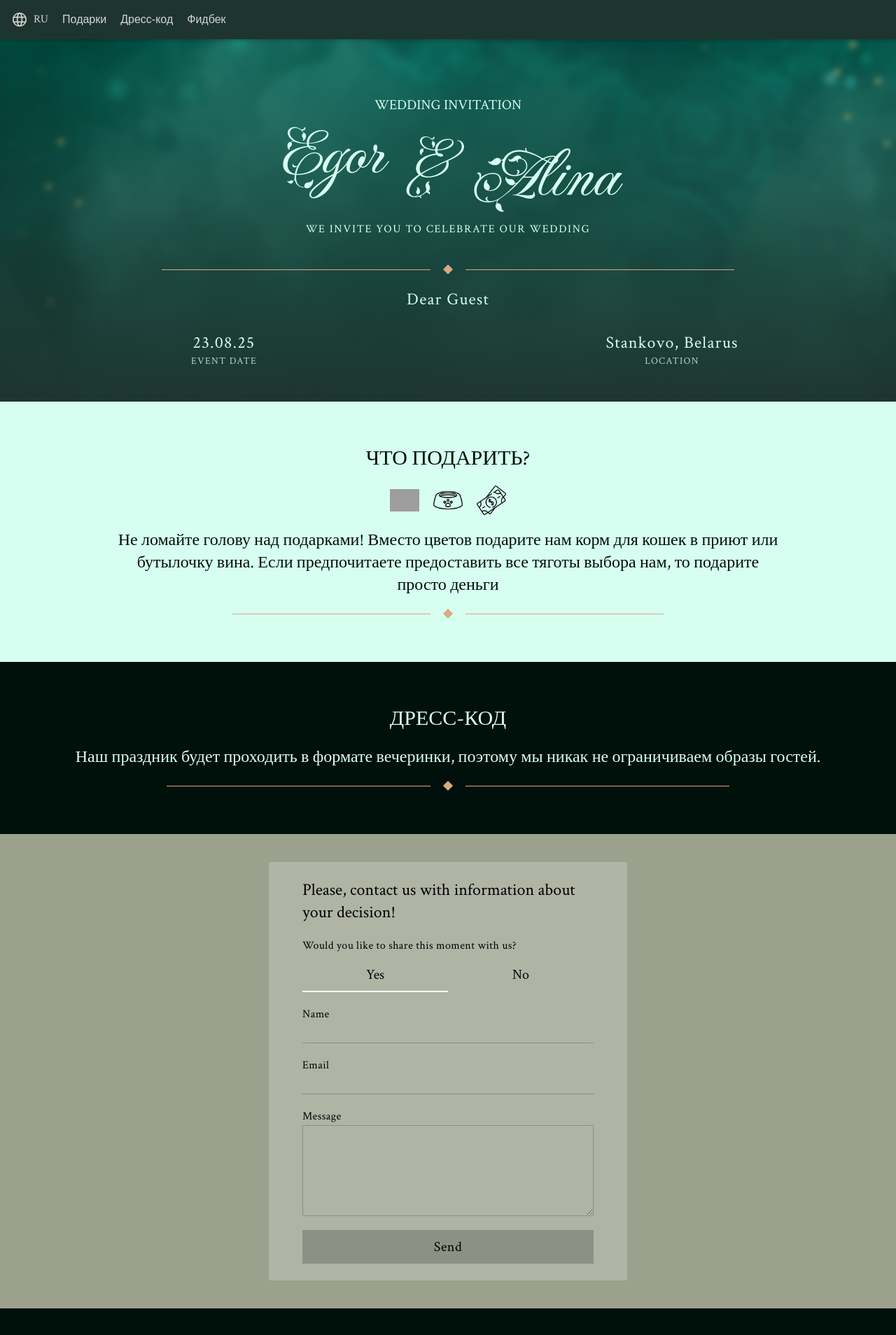
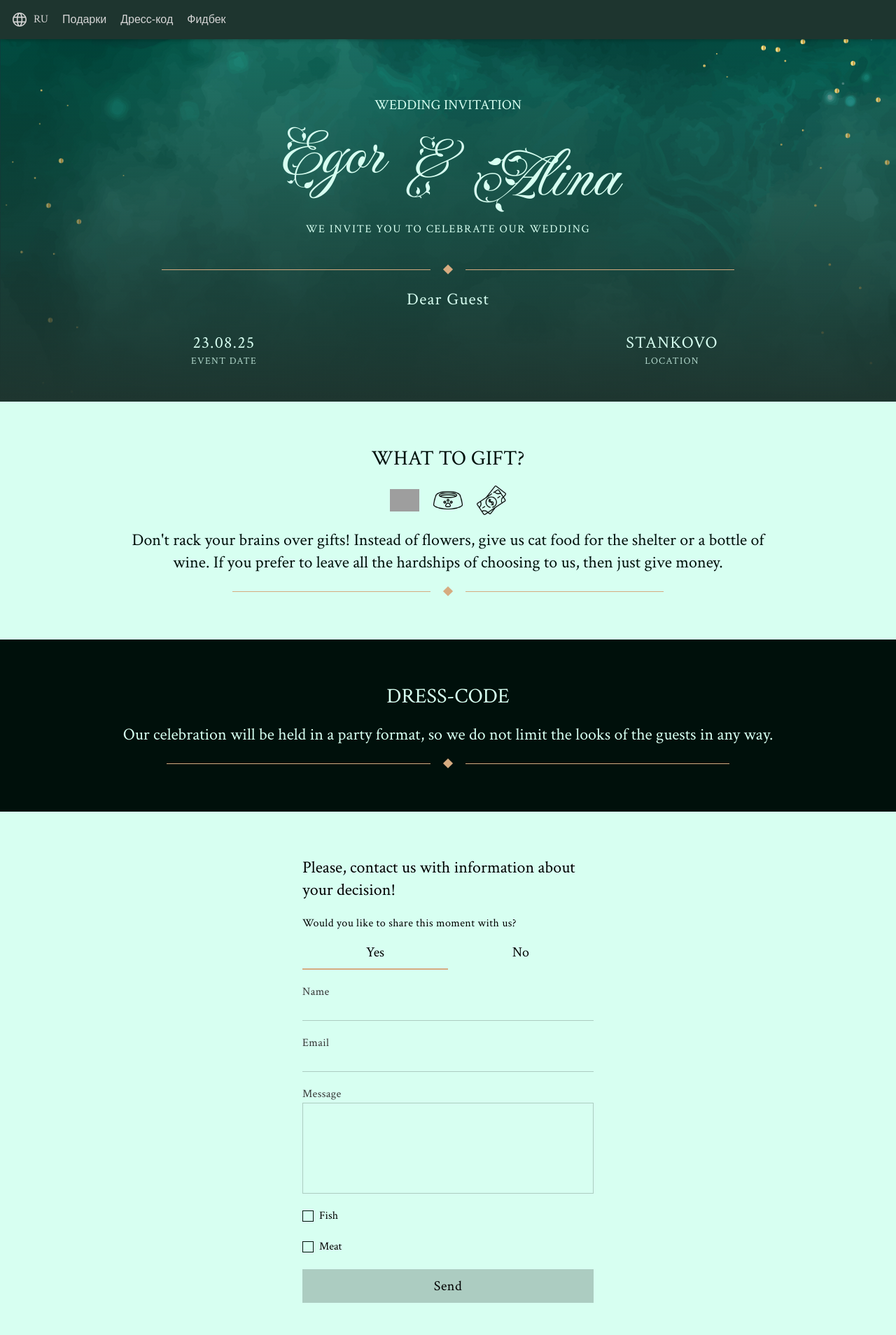
Before and after one commit to egorokunevich/wedding-invitation, a Next.js app: page /en in a window 1280 px wide. Shown: the top 1908 px of the page at 70% size. Before the commit the page ends 1870 px from the top, so only its background shows below. Built offline with nearby package versions, Linux system fonts and the light colour scheme; no server answers; grey boxes are pictures that could not be loaded.

Commit message:
feat: update styles, improve data fprmat sent via email

```diff
--- a/package.json
+++ b/package.json
@@ -16,6 +16,7 @@
     "postcss": "^8.5.3",
     "react": "^19.0.0",
     "react-dom": "^19.0.0",
+    "react-hot-toast": "^2.5.2",
     "tailwindcss": "^4.0.12",
     "tailwindcss-gradients": "^3.0.0"
   },
--- a/public/locales/en.json
+++ b/public/locales/en.json
@@ -6,7 +6,7 @@
   "dearGuest": "Dear Guest",
   "eventDate": "EVENT DATE",
   "location": "LOCATION",
-  "locationName": "Stankovo, Belarus",
+  "locationName": "STANKOVO",
   "contactUs": "Please, contact us with information about your decision!",
   "acceptInfo": "Would you like to share this moment with us?",
   "yes": "Yes",
@@ -15,6 +15,11 @@
   "email": "Email",
   "message": "Message",
   "send": "Send",
+  "sending": "Sending...",
+  "giftsTitle": "What to gift?",
+  "giftsInfo": "Don't rack your brains over gifts! Instead of flowers, give us cat food for the shelter or a bottle of wine. If you prefer to leave all the hardships of choosing to us, then just give money.",
+  "dressCode": "DRESS-CODE",
+  "dressCodeInfo": "Our celebration will be held in a party format, so we do not limit the looks of the guests in any way.",
   "messageSuccess": "Your message has been sent successfully!",
   "messageFailure": "Your message was not sent due to an error!"
 }
--- a/public/locales/ru.json
+++ b/public/locales/ru.json
@@ -15,6 +15,11 @@
   "email": "Адрес электронной почты",
   "message": "Сообщение",
   "send": "Отправить",
+  "sending": "Отправляем...",
+  "giftsTitle": "Что подарить?",
+  "giftsInfo": "Не ломайте голову над подарками! Вместо цветов подарите нам корм для кошек в приют или бутылочку вина. Если предпочитаете предоставить все тяготы выбора нам, то подарите просто деньги.",
+  "dressCode": "ДРЕСС-КОД",
+  "dressCodeInfo": "Наш праздник будет проходить в формате вечеринки, поэтому мы никак не ограничиваем образы гостей.",
   "messageSuccess": "Ваше сообщение было успешно отправлено!",
   "messageFailure": "Ваше сообщение не было доставлено из-за ошибки!"
 }
--- a/src/app/globals.css
+++ b/src/app/globals.css
@@ -26,8 +26,12 @@
 
   --color-BLACK: #00100b;
   --color-WHITE: #d7fff1;
+  --color-GRAY: #555555;
+  --color-DARK_GRAY: #363636;
   --color-DARK: #1e352f;
+  --color-DARK_T: #1e352f21;
   --color-ACCENT: #d6ab80;
+  --color-ACCENT_T: #d6ab808a;
   --color-GREEN: #3f6c51;
 }
 
--- a/src/components/Background/Background.tsx
+++ /dev/null
@@ -1,19 +0,0 @@
-import { PropsWithChildren, Suspense } from 'react';
-
-const Background = ({ children }: PropsWithChildren) => {
-  return (
-    <>
-      <div className="fixed left-[50%] translate-x-[-50%] right top-0 w-full max-w-7xl h-full overflow-hidden -z-10">
-        <img
-          className="w-full h-lvh object-cover"
-          src="/assets/emerald.jpg"
-          alt="forest background"
-        />
-        <div className="absolute left-0 top-0 w-full h-full backdrop-blur-[5px]"></div>
-      </div>
-      <Suspense>{children}</Suspense>
-    </>
-  );
-};
-
-export default Background;
--- a/src/components/ContactForm/ContactForm.tsx
+++ b/src/components/ContactForm/ContactForm.tsx
@@ -2,6 +2,7 @@ import React, { useRef, useState } from 'react';
 import emailjs from '@emailjs/browser';
 import { useTranslations } from 'next-intl';
 import Section from '../Section/Section';
+import toast from 'react-hot-toast';
 
 emailjs.init(process.env.NEXT_PUBLIC_EMAILJS_PUBLIC_KEY!);
 
@@ -9,28 +10,41 @@ const ContactForm = ({ guestName }: { guestName: string | null }) => {
   const t = useTranslations();
   const form = useRef<HTMLFormElement>(null);
   const [selectedAccept, setSelectedAccept] = useState<string>('yes');
+  const [foodPreferences, setFoodPreferences] = useState<
+    Array<{ name: string; preference: boolean }>
+  >([]);
 
   const sendEmail = (e: React.FormEvent<HTMLFormElement>) => {
     e.preventDefault();
 
     if (form.current) {
-      console.log(form.current);
-      emailjs
-        .sendForm(
-          process.env.NEXT_PUBLIC_EMAILJS_SERVICE_ID!,
-          process.env.NEXT_PUBLIC_EMAILJS_TEMPLATE_ID!,
-          form.current
-        )
-        .then(
-          (result) => {
-            console.log('Email sent successfully!', result.text);
-            alert(t('messageSuccess'));
-          },
-          (error) => {
-            console.error('Failed to send email:', error.text);
-            alert(t('messageFailure'));
-          }
-        );
+      const formData = new FormData(form.current);
+      const convertedFormData = Object.fromEntries(formData.entries());
+
+      const preferredFood = foodPreferences
+        .filter((item) => item.preference)
+        .map((item) => item.name);
+
+      const data = {
+        ...convertedFormData,
+        user_name: (convertedFormData['user_name'] as string).toUpperCase(),
+        user_accept: selectedAccept === 'yes' ? true : false,
+        food_preferences: preferredFood,
+      };
+
+      console.table(data);
+
+      const emailPromise = emailjs.send(
+        process.env.NEXT_PUBLIC_EMAILJS_SERVICE_ID!,
+        process.env.NEXT_PUBLIC_EMAILJS_TEMPLATE_ID!,
+        data
+      );
+
+      toast.promise(emailPromise, {
+        loading: t('sending'),
+        success: t('messageSuccess'),
+        error: t('messageFailure'),
+      });
     }
   };
 
@@ -38,8 +52,8 @@ const ContactForm = ({ guestName }: { guestName: string | null }) => {
     return (
       <div
         className={`w-full h-12 group border-b-[2px]  duration-200  ${
-          selectedAccept === value ? ' border-white' : 'border-transparent'
-        } hover:border-[rgba(255,255,255,0.5)] overflow-visible`}
+          selectedAccept === value ? ' border-ACCENT' : 'border-transparent'
+        } hover:border-ACCENT_T overflow-visible`}
       >
         <input
           className="w-0 h-0 opacity-0 invisible hidden"
@@ -51,7 +65,7 @@ const ContactForm = ({ guestName }: { guestName: string | null }) => {
         />
         <label
           htmlFor={value}
-          className=" text-xl flex justify-center items-center h-full w-full cursor-pointer group-hover:bg-[rgba(255,255,255,0.1)] duration-200"
+          className="text-xl flex justify-center items-center h-full w-full cursor-pointer group-hover:bg-DARK_T duration-200"
         >
           {label}
         </label>
@@ -59,72 +73,109 @@ const ContactForm = ({ guestName }: { guestName: string | null }) => {
     );
   };
 
+  const handleFoodCheck = ({
+    value,
+    preference,
+  }: {
+    value: string;
+    preference: boolean;
+  }) => {
+    setFoodPreferences((prev) => {
+      const filtered = prev.filter((item) => item.name !== value);
+      return [...filtered, { name: value, preference }];
+    });
+  };
+
+  const createFoodCheckbox = (value: string, label: string) => {
+    return (
+      <div className="flex gap-2 items-center">
+        <input
+          type="checkbox"
+          id={value}
+          name="food_preferences"
+          onChange={(event) =>
+            handleFoodCheck({ value, preference: event.target.checked })
+          }
+          className="relative peer shrink-0 appearance-none w-4 h-4 border-[1px] border-BLACK bg-transparent checked:bg-ACCENT checked:border-0"
+        />
+        <label htmlFor={value}>{label}</label>
+      </div>
+    );
+  };
+
   return (
     <Section
       id="contact-form"
-      className="w-full px-3 py-10 flex flex-col items-center justify-center text-black bg-[#9CA18E]"
+      className="w-full px-3 py-10 flex flex-col items-center justify-center text-black bg-WHITE"
     >
       <form
         ref={form}
         onSubmit={sendEmail}
-        className="font-MeaCulpa max-w-lg mx-auto bg-[rgba(255,255,255,0.2)] w-full px-4 md:px-12 py-6 flex flex-col gap-5"
+        className="font-MeaCulpa max-w-lg mx-auto w-full px-4 md:px-12 py-6 flex flex-col gap-5"
       >
         <h2 className=" text-2xl">{t('contactUs')}</h2>
         <div className="flex flex-col gap-1.5">
           <label className="tracking-wide block text-md font-medium ">
             {t('acceptInfo')}
           </label>
+          {/* Acception */}
           <div className="flex w-full">
             {createAcceptInput('yes', t('yes'))}
             {createAcceptInput('no', t('no'))}
           </div>
         </div>
-        <div className="">
-          <label
-            htmlFor="name"
-            className="tracking-wide block text-md font-medium "
-          >
-            {t('name')}
-          </label>
+        {/* Name */}
+        <div className="flex flex-col-reverse">
           <input
             type="text"
             name="user_name"
             id="name"
             defaultValue={guestName || ''}
             required
-            className="capitalize text-xl w-full outline-0 focus:bg-[rgba(255,255,255,0.1)]  pl-4 border-b-[1px] border-[rgba(0,0,0,0.2)] focus:border-[rgba(255,255,255,0.5)] duration-200"
+            className="peer capitalize text-xl w-full outline-0 focus:bg-[rgba(255,255,255,0.1)]  pl-4 border-b-[1px] border-[rgba(0,0,0,0.2)] focus:border-ACCENT duration-200"
           />
+          <label
+            htmlFor="name"
+            className="tracking-wide block text-md font-medium text-DARK_GRAY peer-focus:text-black"
+          >
+            {t('name')}
+          </label>
         </div>
-        <div className="">
-          <label
-            htmlFor="email"
-            className="tracking-wide block text-md font-medium "
-          >
-            {t('email')}
-          </label>
+        {/* Email */}
+        <div className="flex flex-col-reverse">
           <input
             type="email"
             name="user_email"
             id="email"
-            required
-            className="text-xl w-full outline-0 focus:bg-[rgba(255,255,255,0.1)]  pl-4 border-b-[1px] border-[rgba(0,0,0,0.2)] focus:border-[rgba(255,255,255,0.5)] duration-200"
+            className="peer text-xl w-full outline-0 focus:bg-[rgba(255,255,255,0.1)]  pl-4 border-b-[1px] border-[rgba(0,0,0,0.2)] focus:border-ACCENT duration-200"
           />
+          <label
+            htmlFor="email"
+            className="tracking-wide block text-md font-medium text-DARK_GRAY peer-focus:text-black"
+          >
+            {t('email')}
+          </label>
         </div>
-        <div className="">
-          <label
-            htmlFor="message"
-            className="tracking-wide block text-md font-medium "
-          >
-            {t('message')}
-          </label>
+        {/* Message */}
+        <div className="flex flex-col-reverse">
           <textarea
             name="message"
             id="message"
             rows={4}
             required
-            className="text-xl  mt-1  focus:bg-[rgba(255,255,255,0.1)] block w-full px-3 py-2 border-[1px] border-[rgba(0,0,0,0.2)] focus:outline-none focus:border-[rgba(255,255,255,0.5)]"
+            className="peer text-xl resize-none mt-1 focus:bg-[rgba(255,255,255,0.1)] block w-full px-3 py-2 border-[1px] border-[rgba(0,0,0,0.2)] focus:outline-none focus:border-ACCENT"
           ></textarea>
+          <label
+            htmlFor="message"
+            className="tracking-wide block text-md font-medium text-DARK_GRAY peer-focus:text-black"
+          >
+            {t('message')}
+          </label>
         </div>
+        {/* Food */}
+        {createFoodCheckbox('fish', 'Fish')}
+        {createFoodCheckbox('meat', 'Meat')}
+        {/* Submit */}
         <button
           type="submit"
           className="font-Classic w-full h-12 cursor-pointer hover:bg-[rgba(255,255,255,0.2)] duration-200 flex items-center justify-center  text-xl tracking-wide  bg-[rgba(0,0,0,0.2)]"
--- a/src/components/DressCode/DressCode.tsx
+++ b/src/components/DressCode/DressCode.tsx
@@ -2,24 +2,24 @@
 
 import Section from '../Section/Section';
 import Divider from '../Divider/Divider';
-import Background from '../Background/Background';
+import TransparentBackground from '../TransparentBackground/TransparentBackground';
+import { useTranslations } from 'next-intl';
 
 const DressCode = () => {
+  const t = useTranslations();
+
   return (
     <Section
       id="dress-code"
-      className="relative w-full py-16 px-3 flex flex-col items-center gap-5 text-WHITE font-Classic text-2xl text-center"
+      className="relative w-full py-16 px-3 font-Classic text-2xl text-center"
     >
-      <Background>
+      <TransparentBackground className="flex flex-col items-center gap-5 text-WHITE">
         <h3 className="font-Classic uppercase text-3xl w-full text-center">
-          Дресс-код
+          {t('dressCode')}
         </h3>
-        <p>
-          Наш праздник будет проходить в формате вечеринки, поэтому мы никак не
-          ограничиваем образы гостей.
-        </p>
+        <p>{t('dressCodeInfo')}</p>
         <Divider />
-      </Background>
+      </TransparentBackground>
     </Section>
   );
 };
--- a/src/components/Gifts/Gifts.tsx
+++ b/src/components/Gifts/Gifts.tsx
@@ -7,30 +7,29 @@ import Image from 'next/image';
 import { StaticImport } from 'next/dist/shared/lib/get-img-props';
 import Section from '../Section/Section';
 import Divider from '../Divider/Divider';
+import { useTranslations } from 'next-intl';
 
 const createIcon = (src: string | StaticImport) => {
   return <Image src={src} alt="wine" width={42} height={42} />;
 };
 
 const Gifts = () => {
+  const t = useTranslations();
+
   return (
     <Section
       id="gifts"
       className="w-full py-16 px-10 flex flex-col items-center gap-5 max-w-5xl font-Classic text-2xl text-center bg-WHITE text-BLACK"
     >
       <h3 className="font-Classic uppercase text-3xl w-full text-center">
-        Что подарить?
+        {t('giftsTitle')}
       </h3>
       <div className="flex items-center justify-center gap-5 max-w-2xl w-full">
         {createIcon(wineBottle)}
         {createIcon(catFoodIcon)}
         {createIcon(moneyIcon)}
       </div>
-      <p>
-        Не ломайте голову над подарками! Вместо цветов подарите нам корм для
-        кошек в приют или бутылочку вина. Если предпочитаете предоставить все
-        тяготы выбора нам, то подарите просто деньги
-      </p>
+      <p>{t('giftsInfo')}</p>
       <Divider />
     </Section>
   );
--- a/src/components/HeaderInfo/HeaderInfo.tsx
+++ b/src/components/HeaderInfo/HeaderInfo.tsx
@@ -3,10 +3,9 @@
 import { useSearchParams } from 'next/navigation';
 import { PropsWithChildren } from 'react';
 import { useTranslations } from 'next-intl';
-// import Background from '../Background/Background';
 import Section from '../Section/Section';
 import Divider from '../Divider/Divider';
-import Background from '../Background/Background';
+import TransparentBackground from '../TransparentBackground/TransparentBackground';
 
 interface IHeaderSectionProps extends PropsWithChildren {
   onClick?: () => void;
@@ -89,7 +88,7 @@ const HeaderInfo = () => {
 
   return (
     <Section className="relative w-full py-10 bg-gradient-to-t from-DARK to-transparent">
-      <Background>
+      <TransparentBackground>
         <div className="w-full text-center flex justify-center items-center flex-col gap-7 px-10  py-10">
           <p className="text-xl font-MeaCulpa text-WHITE">
             {t('weddingInvitation')}
@@ -107,7 +106,7 @@ const HeaderInfo = () => {
         <div className="w-full flex flex-col items-center justify-center">
           {renderContent()}
         </div>
-      </Background>
+      </TransparentBackground>
     </Section>
   );
 };
--- a/src/components/Landing/Landing.tsx
+++ b/src/components/Landing/Landing.tsx
@@ -6,6 +6,8 @@ import HeaderInfo from '../HeaderInfo/HeaderInfo';
 import Header from '../Header/Header';
 import Gifts from '../Gifts/Gifts';
 import DressCode from '../DressCode/DressCode';
+import ParallaxBackground from '../ParallaxBackground/ParallaxBackground';
+import { Toaster } from 'react-hot-toast';
 
 const Landing = () => {
   const searchParams = useSearchParams();
@@ -15,10 +17,15 @@ const Landing = () => {
     <div className="w-full flex flex-col items-center">
       <Header />
       <main className="font-Classic w-full flex flex-col pt-14 justify-center items-center">
+        <ParallaxBackground />
         <HeaderInfo />
         <Gifts />
         <DressCode />
         <ContactForm guestName={guestName} />
+        <Toaster
+          position="top-right"
+          toastOptions={{ className: 'font-Classic' }}
+        />
       </main>
     </div>
   );
--- /dev/null
+++ b/src/components/ParallaxBackground/ParallaxBackground.tsx
@@ -0,0 +1,43 @@
+import { useRef } from 'react';
+
+const ParallaxBackground = () => {
+  const backgroundRef = useRef<HTMLDivElement | null>(null);
+
+  // useEffect(() => {
+  //   const handleScroll = () => {
+  //     requestAnimationFrame(() => {
+  //       const scrollY = window.scrollY; // Текущая позиция скролла
+  //       const totalHeight =
+  //         document.documentElement.scrollHeight - window.innerHeight; // Общая высота прокрутки
+  //       const scrollPercent = (scrollY / totalHeight) * 100; // Процент прокрутки от 0 до 100
+
+  //       if (backgroundRef.current) {
+  //         // Меняем позицию фона в зависимости от процента скролла
+  //         backgroundRef.current.style.backgroundPositionY = `${scrollPercent}%`;
+  //       }
+  //     });
+  //   };
+
+  //   window.addEventListener('scroll', handleScroll);
+  //   return () => {
+  //     window.removeEventListener('scroll', handleScroll);
+  //   };
+  // }, []);
+
+  return (
+    <div className="fixed left-[50%] translate-x-[-50%] top-0 w-full overflow-visible max-w-7xl h-lvh -z-10">
+      <div
+        className="absolute top-0 right-0 w-full h-full"
+        style={{
+          backgroundImage: 'url("/assets/emerald.jpg")',
+          backgroundSize: 'cover',
+          backgroundPositionX: '100%',
+          backgroundRepeat: 'no-repeat',
+        }}
+        ref={backgroundRef}
+      ></div>
+    </div>
+  );
+};
+
+export default ParallaxBackground;
--- /dev/null
+++ b/src/components/TransparentBackground/TransparentBackground.tsx
@@ -0,0 +1,18 @@
+import { PropsWithChildren, Suspense } from 'react';
+
+interface ITransparentBackgroundProps extends PropsWithChildren {
+  className?: string;
+}
+
+const TransparentBackground = ({
+  children,
+  className,
+}: ITransparentBackgroundProps) => {
+  return (
+    <Suspense>
+      <div className={className + ' z-10 bg-transparent'}>{children}</div>
+    </Suspense>
+  );
+};
+
+export default TransparentBackground;
```
Also changed, not shown: 2 other files (tests, documents, lock files or other folders).
